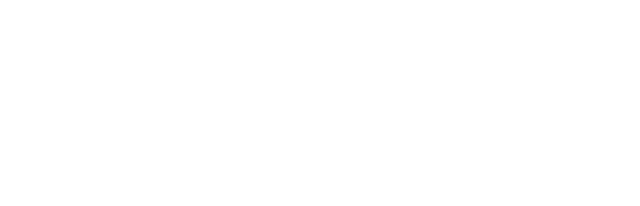
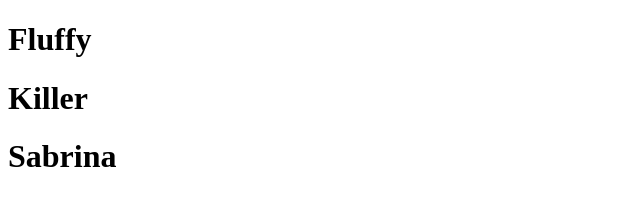
Before and after one commit to nss-evening-cohort-7/xhr-intro, a plain HTML site: page index.html in a window 1280 px wide. Shown: the whole page, without its empty margins (0-640 px from the left). Drawn offline with Linux system fonts and the light colour scheme.

Commit message:
finished

```diff
--- a/index.html
+++ b/index.html
@@ -8,6 +8,7 @@
 </head>
 <body>
 
+  <div id="cat-holder"></div>
   <script src="main.js"></script>
 </body>
 </html>
--- a/main.js
+++ b/main.js
@@ -1 +1,41 @@
-console.log("hi");
+console.log("Top of JS file", Date.now());
+
+const printToDom = (domString, divId) => {
+  document.getElementById(divId).innerHTML = domString;
+};
+
+const domString = (catArray) => {
+  console.log("catArray", catArray);
+  let domString = "";
+  for(let i=0; i<catArray.length; i++){
+    domString += `<h1>${catArray[i].name}</h1>`;
+  }
+  printToDom(domString, 'cat-holder')
+};
+
+function executeThisFunctionAfterFileLoads (){
+  console.log("executeThisFunctionAfterFileLoads", Date.now());
+  console.log("this", this);
+  console.log("this.responseText", this.responseText);
+  const data = JSON.parse(this.responseText);
+  console.log("data", data);
+  domString(data.cats);
+}
+
+function WTF(){
+  console.log("something went wrong");
+}
+
+const startApplication = () => {
+  let myRequest = new XMLHttpRequest();
+  myRequest.addEventListener("load", executeThisFunctionAfterFileLoads);
+  myRequest.addEventListener("error", WTF);
+  myRequest.open("GET", "cats.json");
+  myRequest.send();
+  console.log("myrequest", myRequest);
+};
+
+startApplication();
+
+
+console.log("Bottom of JS file", Date.now());
```
